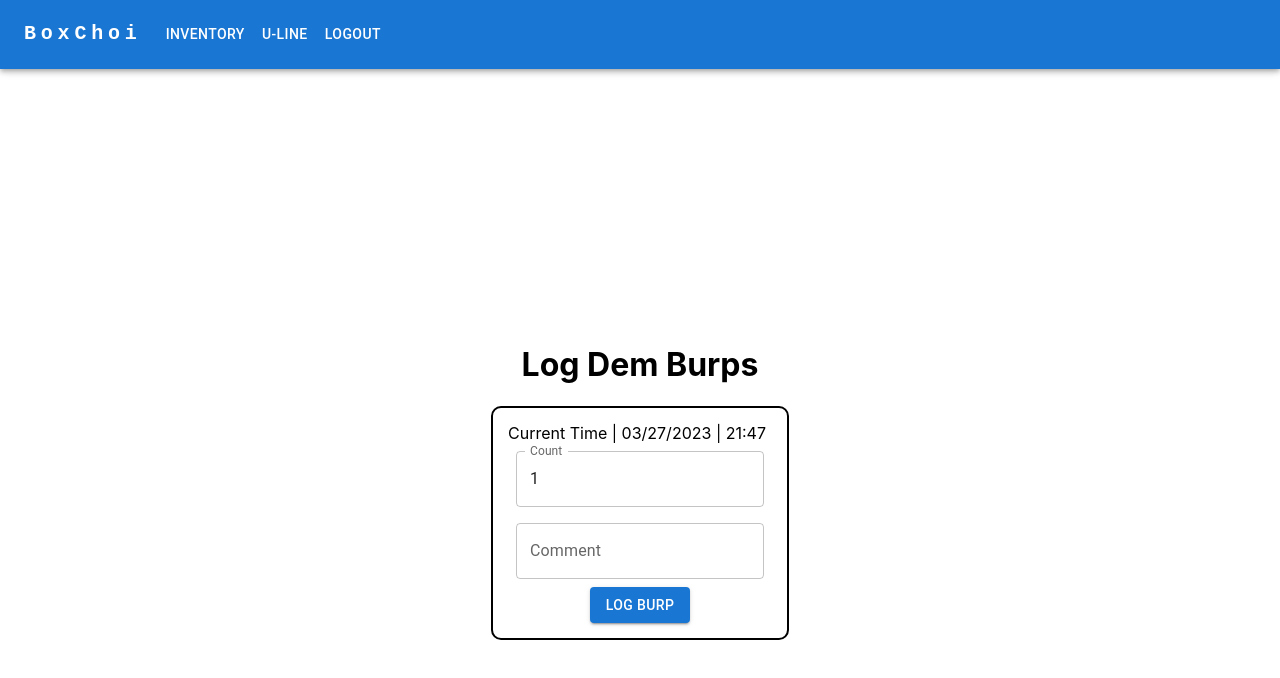
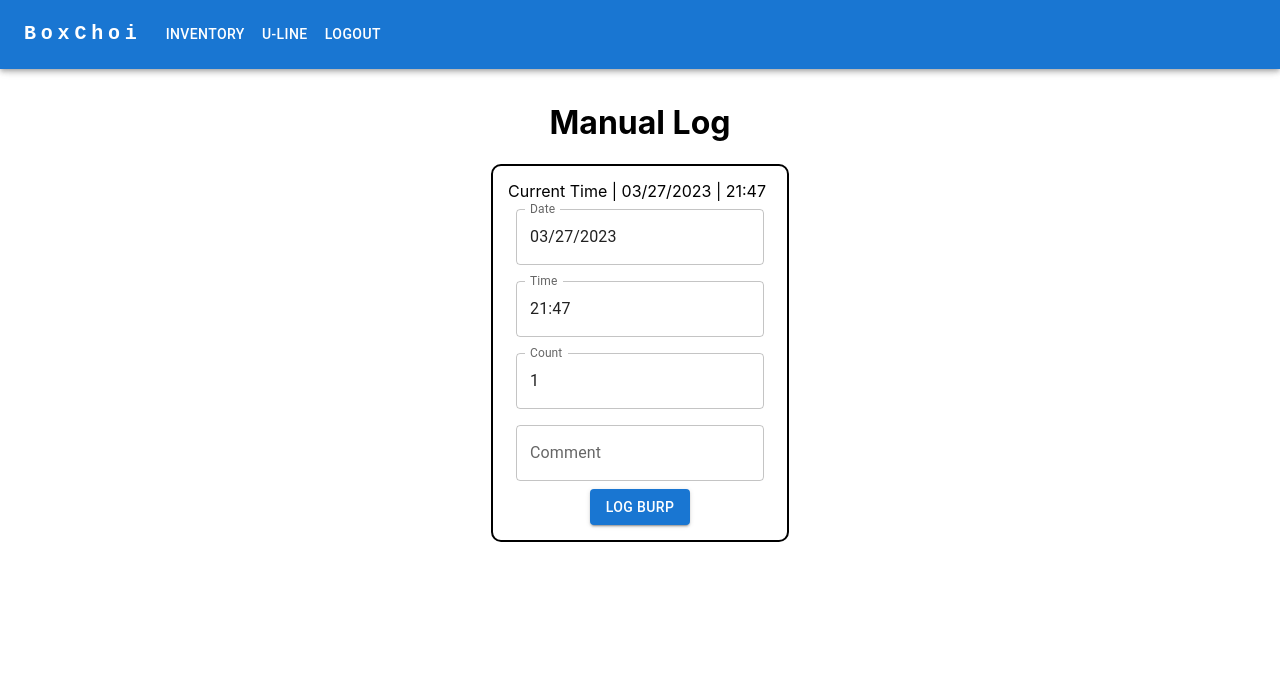
Before and after one commit to WhaleAnchor/BurpBud, a React (Create React App) app: page /logs in a window 1280 px wide. Shown: the top 678 px of the page. Built offline with nearby package versions, Linux system fonts and the light colour scheme; no server answers; the database is empty; sample sign-in values are in the browser's storage.

Commit message:
added functionality to manually change the date or time

```diff
--- a/src/components/BurpLogs.css
+++ b/src/components/BurpLogs.css
@@ -1,6 +1,4 @@
 .inventoryWrapper{
-    width:100vw;
-    height:100vh;
     display: flex;
     flex-direction: column;
     justify-content: center;
--- a/src/components/BurpLogs.js
+++ b/src/components/BurpLogs.js
@@ -74,10 +74,10 @@ const BurpLogs = ({ uid }) => {
         await addBurpLog(uid, newBurpTime, newBurpCount, newBurpDuration, newBurpDate, newBurpComment);
 
         // Clear the input fields after submitting
-        setNewBurpTime(getCurrentTimeInMilitaryFormat());
+        setNewBurpDate('');
+        setNewBurpTime('');
         setNewBurpCount('');
         setNewBurpDuration(timeSinceLastLog());
-        setNewBurpDate(getCurrentDateInMMDDYYYYFormat());
         setNewBurpComment('');
     };
 
@@ -86,10 +86,28 @@ const BurpLogs = ({ uid }) => {
 
     return (
         <div className="inventoryWrapper">
-            <h1>Log Dem Burps</h1>
+            <h1>Manual Log</h1>
             <Grid className="inputGrid" color="secondary">
                 <div className="inputFields">
                     Current Time | {getCurrentDateInMMDDYYYYFormat()} | {getCurrentTimeInMilitaryFormat()}
+                    <Box component="Date" sx={boxStyles} noValidate autoComplete="off">
+                        <TextField
+                            id="outlined-basic"
+                            label="Date"
+                            variant="outlined"
+                            value={getCurrentDateInMMDDYYYYFormat()}
+                            onChange={(e) => setNewBurpDate(e.target.value)}
+                        />
+                    </Box>
+                    <Box component="Time" sx={boxStyles} noValidate autoComplete="off">
+                        <TextField
+                            id="outlined-basic"
+                            label="Time"
+                            variant="outlined"
+                            value={getCurrentTimeInMilitaryFormat()}
+                            onChange={(e) => setNewBurpTime(e.target.value)}
+                        />
+                    </Box>
                     <Box component="Count" sx={boxStyles} noValidate autoComplete="off">
                         <TextField
                             id="outlined-basic"
```
